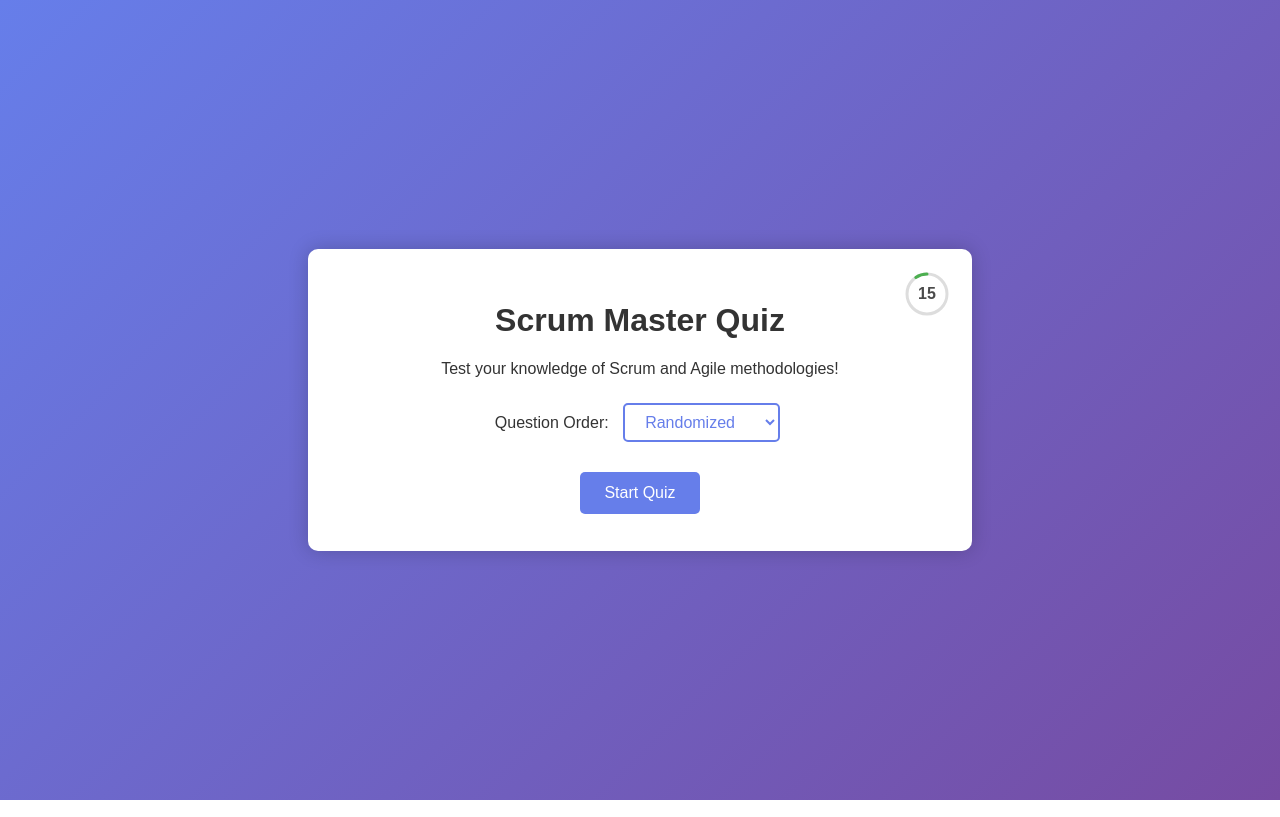
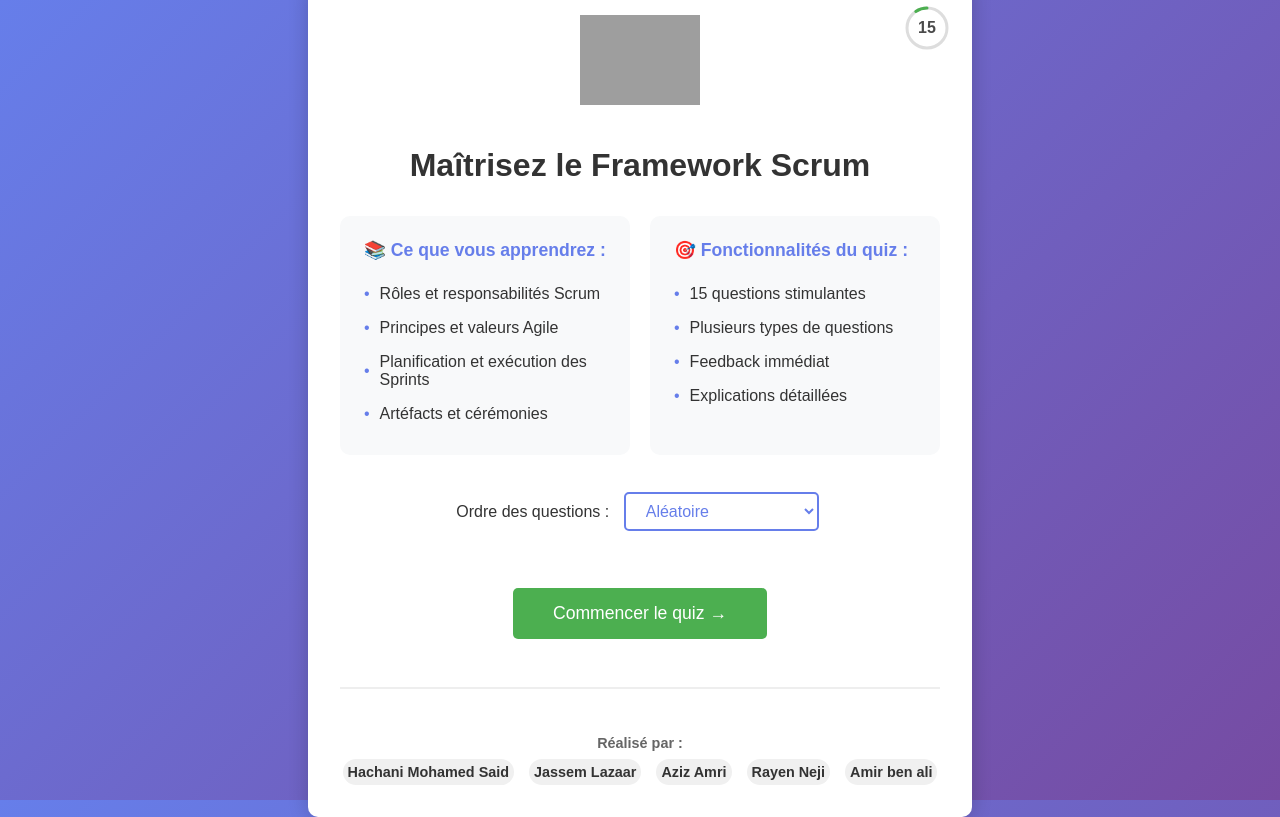
Before and after one commit to altf4time/scrumquiz, a plain HTML site: page index.html in a window 1280 px wide. Drawn offline with Linux system fonts and the light colour scheme; grey boxes are pictures that could not be loaded.

Commit message:
enhance layout

```diff
--- a/index.html
+++ b/index.html
@@ -1,9 +1,9 @@
 <!DOCTYPE html>
-<html lang="en">
+<html lang="fr">
 <head>
     <meta charset="UTF-8">
     <meta name="viewport" content="width=device-width, initial-scale=1.0">
-    <title>Scrum Master Quiz</title>
+    <title>Quiz Maître Scrum</title>
     <link rel="stylesheet" href="styles.css">
 </head>
 <body>
@@ -16,20 +16,62 @@
             <span id="time-left">15</span>
         </div>
 
+        <!-- Écran de démarrage -->
         <div id="start-screen" class="screen active">
-            <h1>Scrum Master Quiz</h1>
-            <p>Test your knowledge of Scrum and Agile methodologies!</p>
+            <div class="header-section">
+                <img src="https://cdn-icons-png.flaticon.com/512/1046/1046784.png"
+                     alt="Illustration Scrum"
+                     class="header-image">
+                <h1>Maîtrisez le Framework Scrum</h1>
+            </div>
+
+            <div class="quiz-intro">
+                <div class="info-box">
+                    <h2>📚 Ce que vous apprendrez :</h2>
+                    <ul>
+                        <li>Rôles et responsabilités Scrum</li>
+                        <li>Principes et valeurs Agile</li>
+                        <li>Planification et exécution des Sprints</li>
+                        <li>Artéfacts et cérémonies</li>
+                    </ul>
+                </div>
+
+                <div class="info-box">
+                    <h2>🎯 Fonctionnalités du quiz :</h2>
+                    <ul>
+                        <li>15 questions stimulantes</li>
+                        <li>Plusieurs types de questions</li>
+                        <li>Feedback immédiat</li>
+                        <li>Explications détaillées</li>
+                    </ul>
+                </div>
+            </div>
+
             <div class="sorting-options">
-                <label for="sort-type">Question Order:</label>
+                <label for="sort-type">Ordre des questions :</label>
                 <select id="sort-type" class="btn">
-                    <option value="random">Randomized</option>
-                    <option value="original">Original Order</option>
-                    <option value="hardest">Hardest First</option>
+                    <option value="random">Aléatoire</option>
+                    <option value="original">Ordre original</option>
+                    <option value="hardest">Difficulté croissante</option>
                 </select>
             </div>
-            <button id="start-button" class="btn">Start Quiz</button>
+
+            <button id="start-button" class="btn start-btn">Commencer le quiz →</button>
+
+            <div class="student-credits">
+                <h3>Réalisé par :</h3>
+                <div class="student-list">
+                    <span class="student-member">Hachani Mohamed Said</span>
+                    <span class="student-member">Jassem Lazaar</span>
+                    <span class="student-member">Aziz Amri</span>
+                    <span class="student-member">Rayen Neji</span>
+                    <span class="student-member">Amir ben ali</span>
+
+                </div>
+            </div>
         </div>
 
+        <!-- Écran des questions -->
         <div id="question-screen" class="screen">
             <div id="question-container">
                 <h2 id="question"></h2>
@@ -41,28 +83,30 @@
                 <div id="progress-bar">
                     <div id="progress"></div>
                 </div>
-                <p id="score">Score: <span id="score-value">0</span></p>
-                <button id="submit-sort" class="btn hidden">Submit Order</button>
-                <button id="submit-multi" class="btn hidden">Submit Selection</button>
+                <p id="score">Score : <span id="score-value">0</span></p>
+                <button id="submit-sort" class="btn hidden">Valider l'ordre</button>
+                <button id="submit-multi" class="btn hidden">Valider la sélection</button>
             </div>
         </div>
 
+        <!-- Écran d'explication -->
         <div id="explanation-screen" class="screen">
             <div class="explanation-content">
                 <h2 id="explanation-question"></h2>
                 <div id="explanation-answers" class="btn-grid"></div>
                 <div class="explanation-card">
-                    <h3>Explanation:</h3>
+                    <h3>Explication :</h3>
                     <p id="explanation-text"></p>
                 </div>
-                <button id="next-button" class="btn">Next Question</button>
+                <button id="next-button" class="btn">Question suivante</button>
             </div>
         </div>
 
+        <!-- Écran de fin -->
         <div id="end-screen" class="screen">
-            <h2>Quiz Completed!</h2>
-            <p>Your final score: <span id="final-score"></span></p>
-            <button id="restart-button" class="btn">Restart Quiz</button>
+            <h2>Quiz terminé !</h2>
+            <p>Score final : <span id="final-score"></span></p>
+            <button id="restart-button" class="btn">Recommencer</button>
         </div>
     </div>
     <script src="script.js"></script>
--- a/script.js
+++ b/script.js
@@ -311,6 +311,13 @@ function loadQuestion() {
     elements.sortContainer.innerHTML = '';
     elements.multiSelectContainer.innerHTML = '';
 
+    // Reset all interactive elements
+    elements.answers.classList.remove('hidden');
+    elements.sortContainer.classList.add('hidden');
+    elements.multiSelectContainer.classList.add('hidden');
+    elements.submitSort.classList.add('hidden');
+    elements.submitMulti.classList.add('hidden');
+
     if (currentQuestion.type === 'sort') {
         elements.answers.classList.add('hidden');
         elements.sortContainer.classList.remove('hidden');
@@ -318,7 +325,6 @@ function loadQuestion() {
         createSortableItems();
     } else if (currentQuestion.type === 'multi-select') {
         elements.answers.classList.add('hidden');
-        elements.sortContainer.classList.add('hidden');
         elements.multiSelectContainer.classList.remove('hidden');
         elements.submitMulti.classList.remove('hidden');
 
@@ -341,10 +347,6 @@ function loadQuestion() {
             elements.multiSelectContainer.appendChild(div);
         });
     } else {
-        elements.answers.classList.remove('hidden');
-        elements.sortContainer.classList.add('hidden');
-        elements.submitSort.classList.add('hidden');
-        elements.submitMulti.classList.add('hidden');
         currentQuestion.answers.forEach(answer => {
             const button = document.createElement('button');
             button.className = 'btn';
--- a/styles.css
+++ b/styles.css
@@ -289,3 +289,113 @@ body {
     background-color: #f44336 !important;
     color: white !important;
 }
+
+/* Add these new styles */
+.header-section {
+    text-align: center;
+    margin-bottom: 2rem;
+}
+
+.header-image {
+    width: 120px;
+    height: auto;
+    margin-bottom: 1rem;
+}
+
+.quiz-intro {
+    display: grid;
+    grid-template-columns: 1fr 1fr;
+    gap: 20px;
+    margin: 2rem 0;
+}
+
+.info-box {
+    background: #f8f9fa;
+    border-radius: 10px;
+    padding: 1.5rem;
+    text-align: left;
+}
+
+.info-box h2 {
+    margin: 0 0 1rem 0;
+    font-size: 1.1rem;
+    color: #667eea;
+}
+
+.info-box ul {
+    list-style: none;
+    padding: 0;
+    margin: 0;
+}
+
+.info-box li {
+    padding: 8px 0;
+    display: flex;
+    align-items: center;
+}
+
+.info-box li::before {
+    content: "•";
+    color: #667eea;
+    margin-right: 10px;
+}
+
+.start-btn {
+    background: #4CAF50;
+    padding: 15px 40px;
+    font-size: 1.1rem;
+    margin: 2rem 0;
+}
+
+.start-btn:hover {
+    background: #45a049;
+}
+
+.student-credits {
+    margin-top: 1rem;
+    padding-top: 2rem;
+    border-top: 2px solid #eee;
+}
+
+.student-credits h3 {
+    color: #666;
+    font-size: 0.9rem;
+    margin-bottom: 0.5rem;
+}
+
+.student-list {
+    display: flex;
+    justify-content: center;
+    gap: 15px;
+    flex-wrap: wrap;
+}
+
+.student-list span {
+    background: #f0f0f0;
+    padding: 5px 5px;
+    border-radius: 20px;
+    font-size: 0.9rem;
+}
+
+/* Responsive adjustments */
+@media (max-width: 768px) {
+    .quiz-intro {
+        grid-template-columns: 0.5fr;
+    }
+
+    .header-image {
+        width: 150px;
+    }
+
+    .start-btn {
+        width: 100%;
+    }
+}
+
+.student-member{
+    background: #f0f0f0;
+    padding: 8px 5px;
+    border-radius: 20px;
+    font-size: 0.9rem;
+    font-weight: bold;
+}
```
